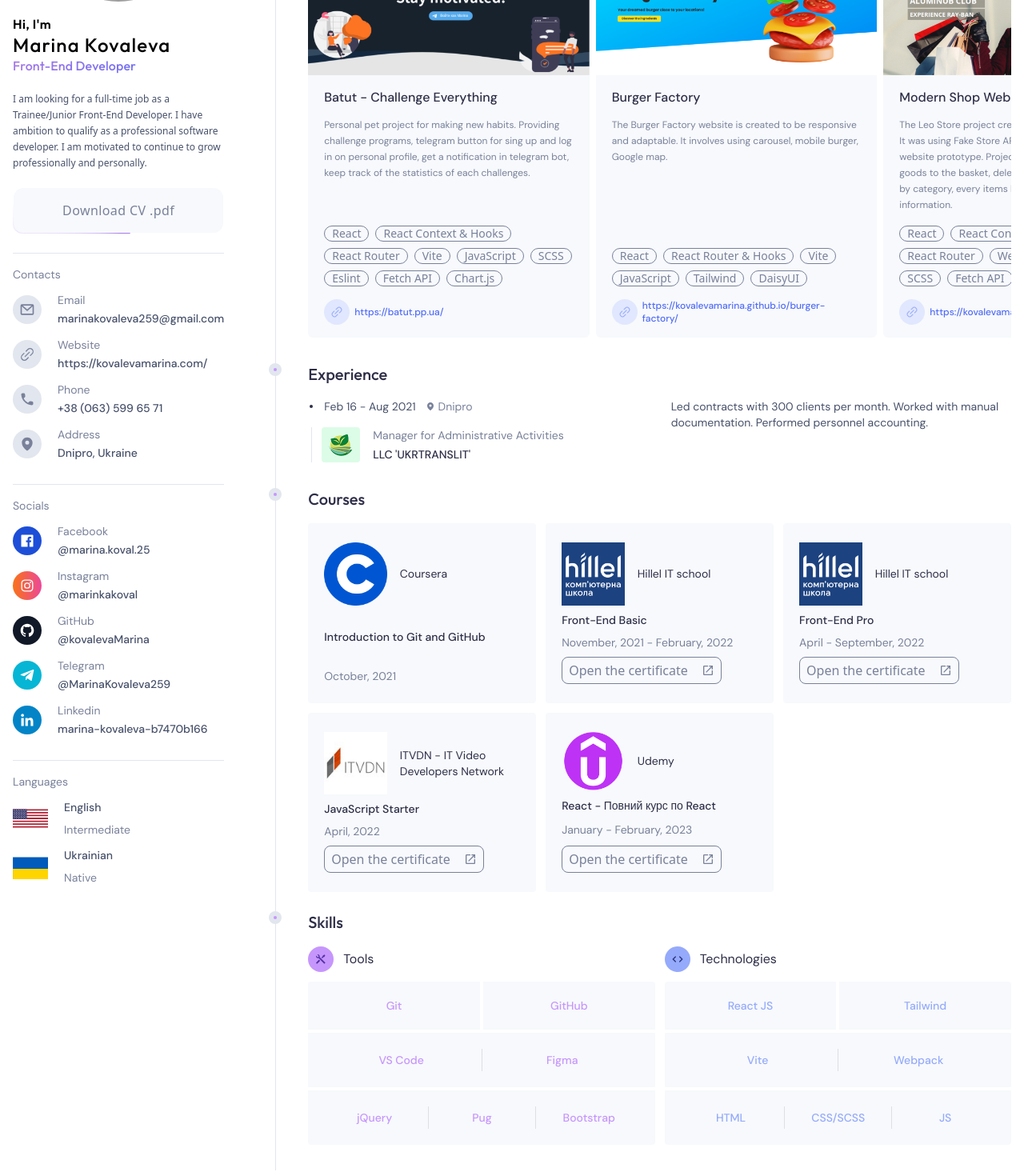
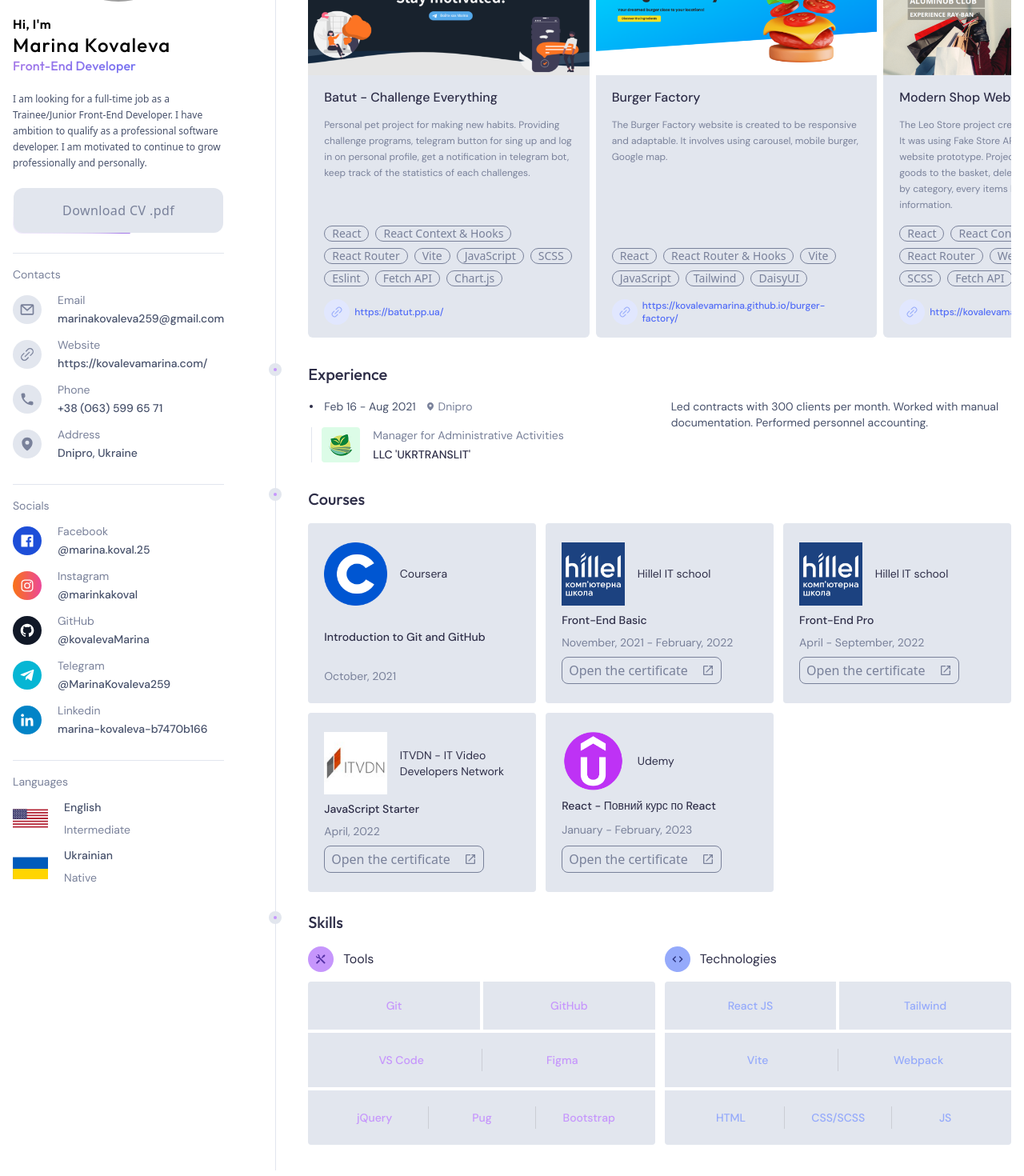
Before and after one commit to kovalevaMarina/cv-page, a React (Vite) app: page / in a window 1280 px wide. Shown: the part 270-1740 px from the top of the page at 80% size. Built offline with nearby package versions, Linux system fonts and the light colour scheme; grey boxes are pictures that could not be loaded.

Commit message:
Change background color for project, skills and courses items, burron in about component

```diff
--- a/src/components/About/About.jsx
+++ b/src/components/About/About.jsx
@@ -32,7 +32,7 @@ const About = () => {
          <div class="flex max-w-xs">
           <a className="relative z-10 cursor-pointer items-center w-full overflow-hidden rounded-xl p-[1px]" href="./CV_Junior_Frontend_Kovaleva.pdf" target="_blank">
             <div class="animate-rotate absolute inset-0 h-full w-full rounded-md bg-[conic-gradient(#A478E8_20deg,transparent_120deg)]"></div>
-            <span class="relative z-50 block rounded-xl bg-white-lilac dark:bg-gunmetal px-10 py-4 transition duration-300 text-center text-base tracking-wide text-waterloo hover:border-slate-400 hover:bg-gradient-to-r hover:from-floral hover:to-ultramarine-blue hover:text-azureish-white dark:text-crayola dark:hover:text-azureish-white">Download CV .pdf</span>
+            <span class="relative z-50 block rounded-xl bg-azureish-white dark:bg-gunmetal px-10 py-4 transition duration-300 text-center text-base tracking-wide text-waterloo hover:border-slate-400 hover:bg-gradient-to-r hover:from-floral hover:to-ultramarine-blue hover:text-azureish-white dark:text-crayola dark:hover:text-azureish-white">Download CV .pdf</span>
           </a>
          </div>
       </div>
--- a/src/components/Courses/CoursesItem.jsx
+++ b/src/components/Courses/CoursesItem.jsx
@@ -9,7 +9,7 @@ const CoursesItem = ({
   linkCertificate,
 }) => {
   return (
-    <div className="flex flex-col justify-between gap-2 rounded bg-white-lilac p-5 dark:bg-gunmetal sm:py-6">
+    <div className="flex flex-col justify-between gap-2 rounded bg-azureish-white p-5 dark:bg-gunmetal sm:py-6">
       <div className="flex items-center gap-4">
         <div>
           <img className="w-24" src={images} alt={`Logo ${course}`} />
--- a/src/components/Projects/ProjectItem.jsx
+++ b/src/components/Projects/ProjectItem.jsx
@@ -3,7 +3,7 @@ import Link from "../Icons/LinkSimple";
 
 const ProjectItem = ({ img, title, description, tools, link }) => {
   return (
-    <div className="carousel-item w-full flex-col rounded-md bg-white-lilac dark:bg-gunmetal sm:w-2/3 md:w-2/5 transition duration-300 ease-in-out cursor-pointer hover:-translate-y-2.5">
+    <div className="carousel-item w-full flex-col rounded-md bg-azureish-white dark:bg-gunmetal sm:w-2/3 md:w-2/5 transition duration-300 ease-in-out cursor-pointer hover:-translate-y-2.5">
       <img
         className="h-60 max-w-full rounded-t-md object-cover md:h-44 lg:h-52 xl:h-48 2xl:h-52"
         src={img}
--- a/src/components/Skills/SkillItem.jsx
+++ b/src/components/Skills/SkillItem.jsx
@@ -25,19 +25,19 @@ const SkillItem = ({
             key={i}
             className={` ${
               i === 0 ? "rounded-tl" : "rounded-tr"
-            } bg-white-lilac py-3 px-2 dark:bg-gunmetal md:py-5 md:px-4 `}
+            } bg-azureish-white py-3 px-2 dark:bg-gunmetal md:py-5 md:px-4 `}
           >
             {elem}
           </p>
         ))}
-        <div className="col-span-2 flex justify-between divide-x divide-black divide-opacity-10 bg-white-lilac py-3 px-2 dark:divide-white dark:divide-opacity-10 dark:bg-gunmetal md:py-5 md:px-4">
+        <div className="col-span-2 flex justify-between divide-x divide-black divide-opacity-10 bg-azureish-white py-3 px-2 dark:divide-white dark:divide-opacity-10 dark:bg-gunmetal md:py-5 md:px-4">
           {secondLine.map((elem, i) => (
             <p key={i} className="basis-2/4 py-1">
               {elem}
             </p>
           ))}
         </div>
-        <div className="col-span-2 flex justify-between divide-x divide-black divide-opacity-10 rounded-b bg-white-lilac py-3 px-2 dark:divide-white dark:divide-opacity-10 dark:bg-gunmetal md:py-5 md:px-4">
+        <div className="col-span-2 flex justify-between divide-x divide-black divide-opacity-10 rounded-b bg-azureish-white py-3 px-2 dark:divide-white dark:divide-opacity-10 dark:bg-gunmetal md:py-5 md:px-4">
           {thirdLine.map((elem, i) => (
             <p key={i} className="basis-1/3 py-1">
               {elem}
```
